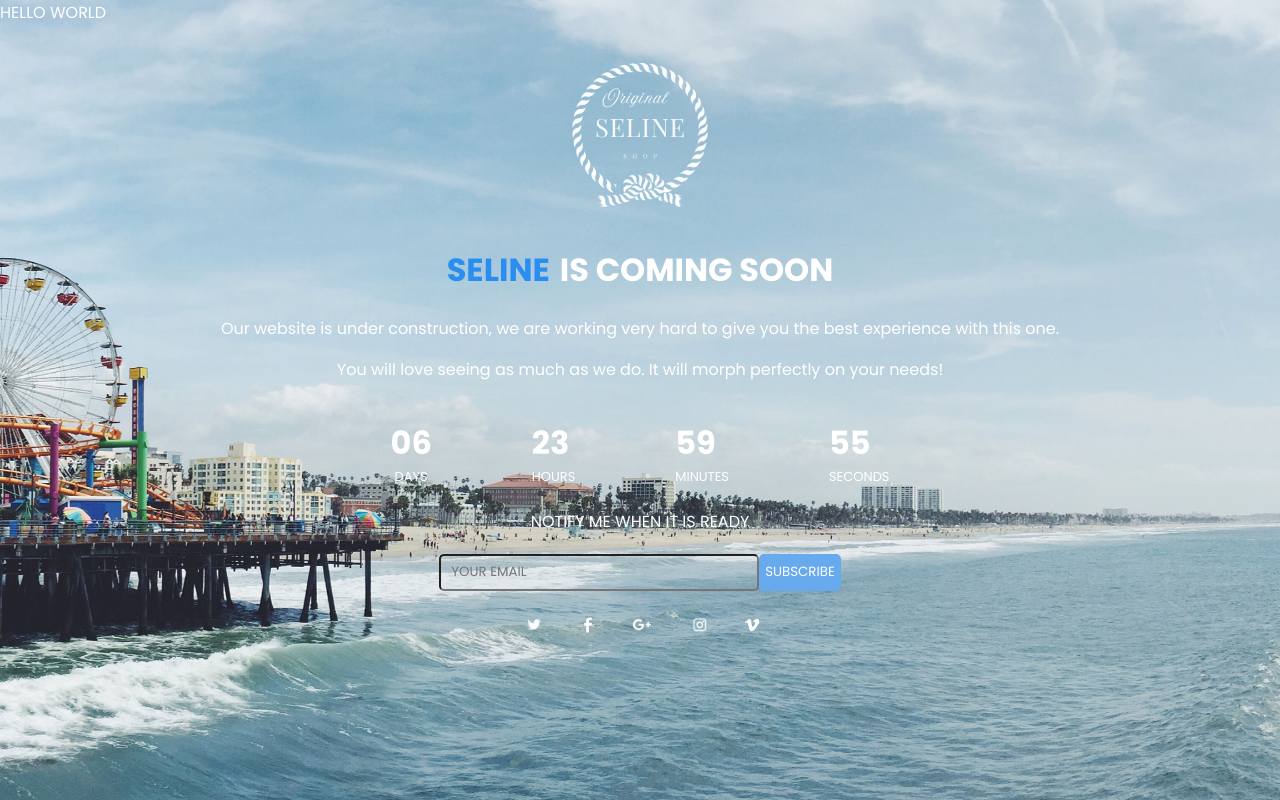
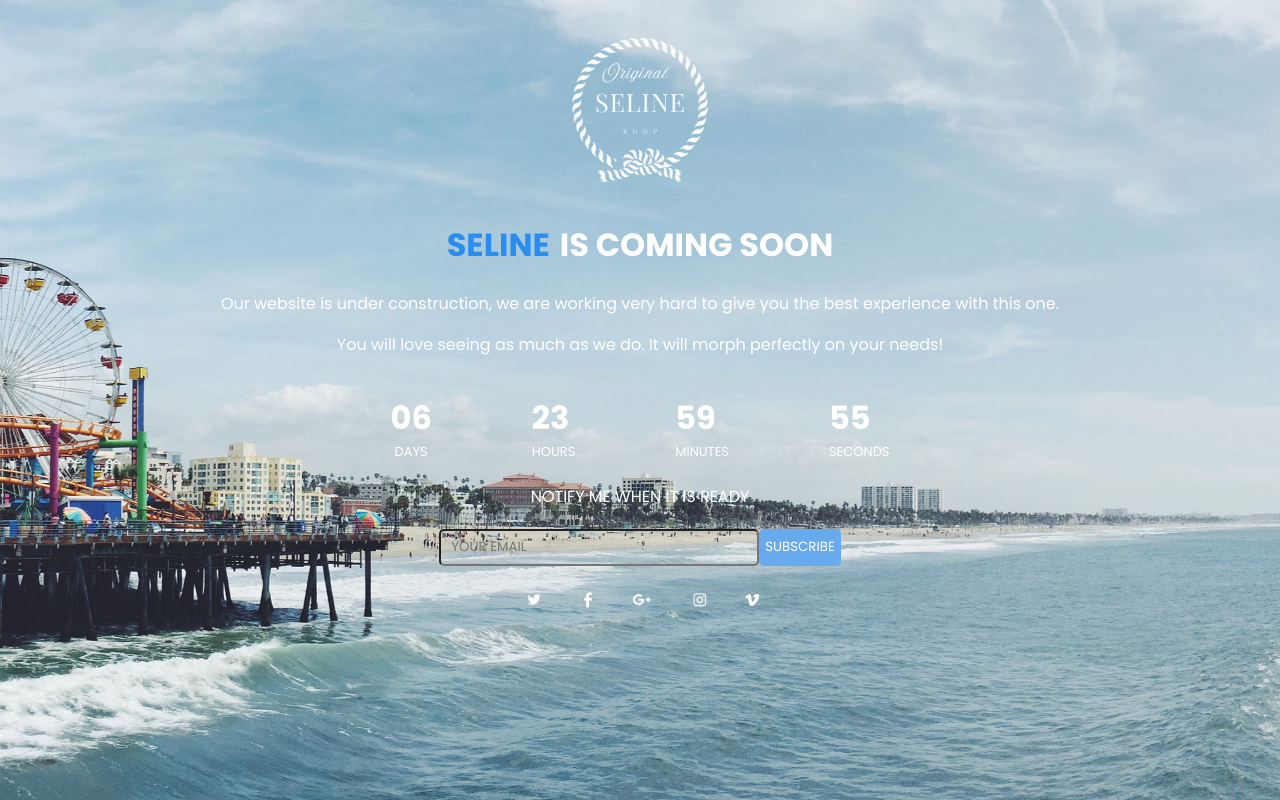
Before and after one commit to kwekusaviour/comingsoon-app, a React (Vite) app: page / in a window 1280 px wide. Built offline with nearby package versions, Linux system fonts and the light colour scheme.

Commit message:
Removed hello world

```diff
--- a/src/App.jsx
+++ b/src/App.jsx
@@ -10,7 +10,6 @@ const App = () => {
   const endDate = new Date().getTime() + 7 * 24 * 60 * 60 * 1000;
   return (
     <div>
-      <div>HELLO WORLD</div>
       <div className="logo">
         <img src={Selinelogo1} id="logo" alt="LOGO" />
       </div>
--- a/vite.config.js
+++ b/vite.config.js
@@ -6,3 +6,5 @@ import tailwindcss from "@tailwindcss/vite";
 export default defineConfig({
   plugins: [tailwindcss(), react()],
 });
+
+// hello world
```
